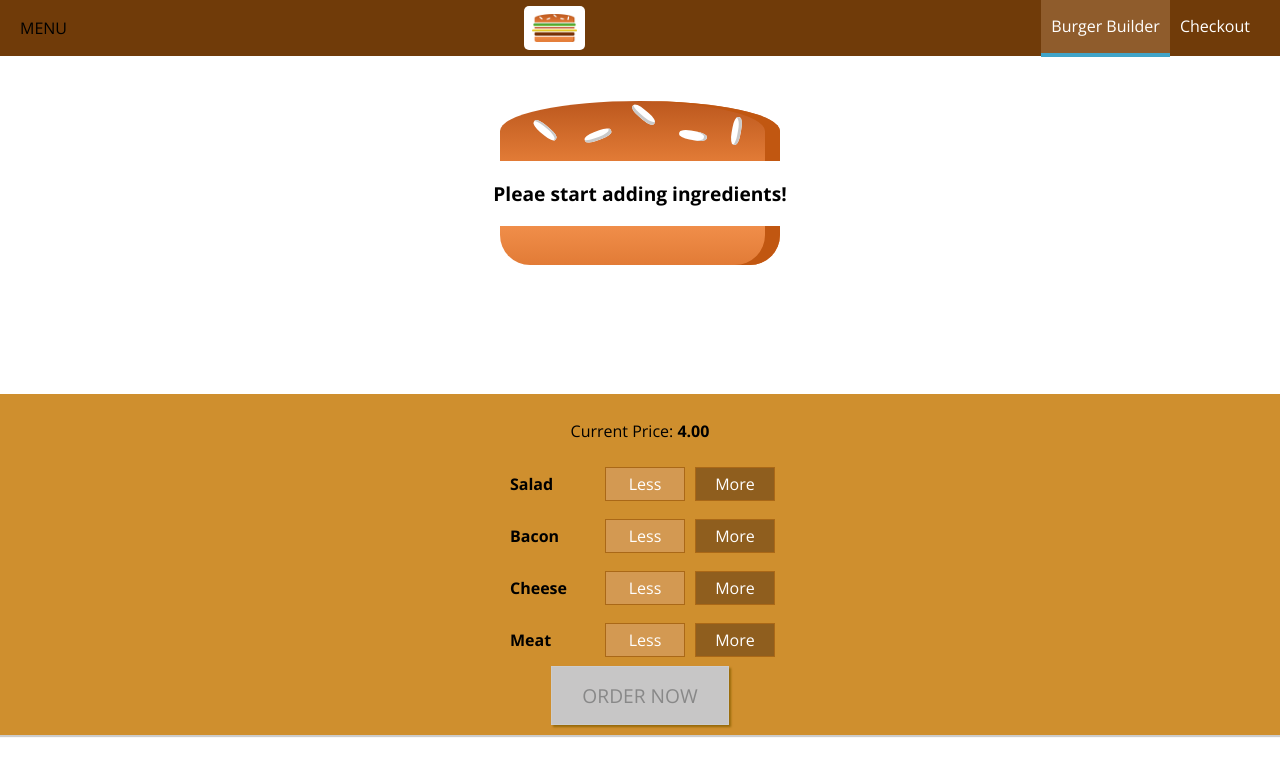
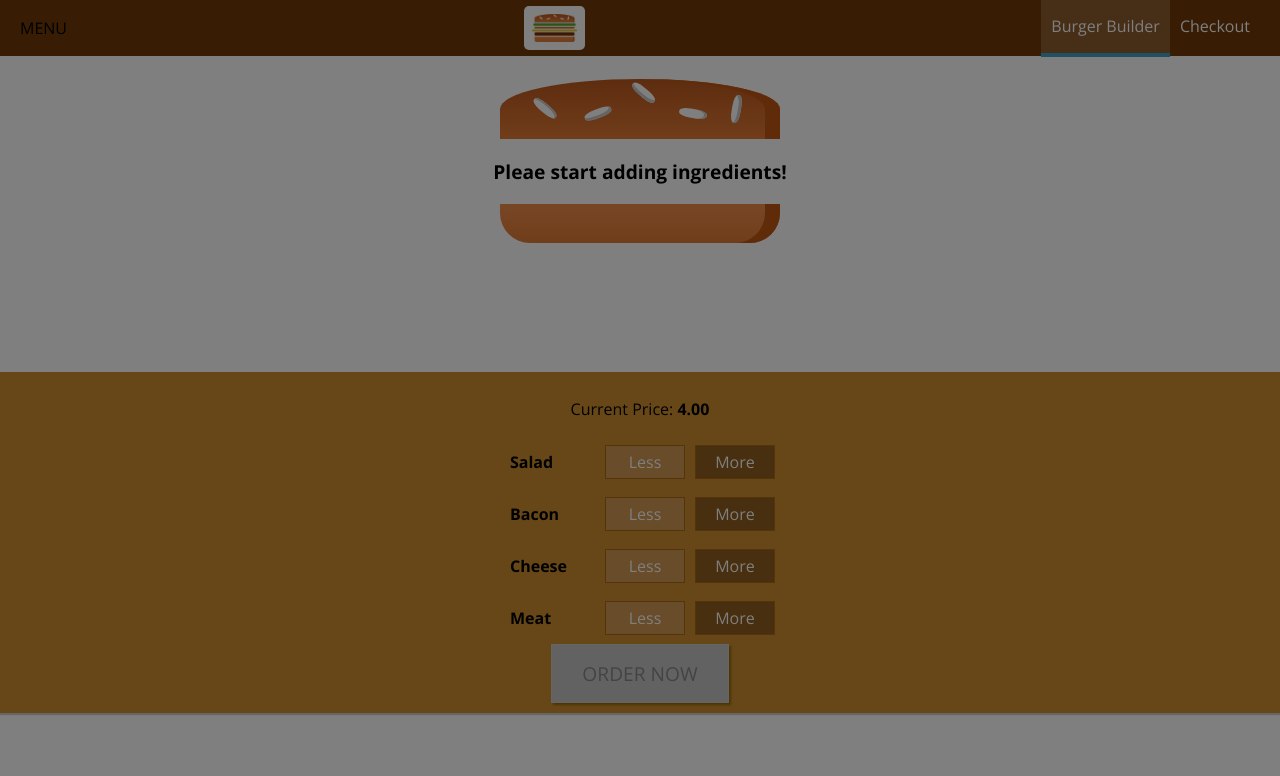
Before and after one commit to yokoto/BurgerBuilderApp, a React (Create React App) app: page / in a window 1280 px wide. Shown: the top 776 px of the page. Built offline with nearby package versions, Linux system fonts and the light colour scheme.

Commit message:
Add Backdrop to SideDrawer and Modify it close

```diff
--- a/src/components/Layout/Layout.js
+++ b/src/components/Layout/Layout.js
@@ -1,19 +1,32 @@
-import React from 'react';
+import React, {Component} from 'react';
 
 import Aux from '../../hoc/Aux';
 import classes from './Layout.module.css';
 import Toolbar from '../Navigation/Toolbar/Toolbar';
 import SideDrawer from '../Navigation/SideDrawer/SideDrawer';
 
-const layout = (props) => (
-  <Aux>
-    <Toolbar />
-    <SideDrawer />
-    <div>Toolbar, SideDrawer, Backdrop</div>
-    <main className={classes.Content}>
-      {props.children}
-    </main>
-  </Aux>
-);
+class Layout extends Component {
+  state = {
+    showSideDrawer: true
+  }
 
-export default layout;
+  sideDrawerClosedHandler = () => {
+    this.setState({showSideDrawer: false});
+  }
+
+  render () {
+    return (
+      <Aux>
+        <Toolbar />
+        <SideDrawer
+          open={this.state.showSideDrawer}
+          closed={this.sideDrawerClosedHandler}/>
+        <main className={classes.Content}>
+          {this.props.children}
+        </main>
+      </Aux>
+    )
+  }
+}
+
+export default Layout;
--- a/src/components/Navigation/SideDrawer/SideDrawer.js
+++ b/src/components/Navigation/SideDrawer/SideDrawer.js
@@ -3,11 +3,18 @@ import React from 'react';
 import Logo from '../../Logo/Logo';
 import NavigationItems from '../NavigationItems/NavigationItems';
 import classes from './SideDrawer.module.css';
+import Backdrop from '../../UI/Backdrop/Backdrop';
+import Aux from '../../../hoc/Aux';
 
 const sideDrawer = (props) => {
-  //...
+  let attachedClasses = [classes.SideDrawer, classes.Close];
+  if (props.open) {
+    attachedClasses = [classes.SideDrawer, classes.Open];
+  }
   return (
-    <div className={classes.SideDrawer}>
+    <Aux>
+      <Backdrop show={props.open} clicked={props.closed}/>
+      <div className={attachedClasses.join(' ')}>
         <div className={classes.Logo}>
           <Logo />
         </div>
@@ -15,6 +22,7 @@ const sideDrawer = (props) => {
           <NavigationItems />
         </nav>
       </div>
+    </Aux>
   );
 };
 
```
Lines whose indentation alone changed are shown as unchanged.
